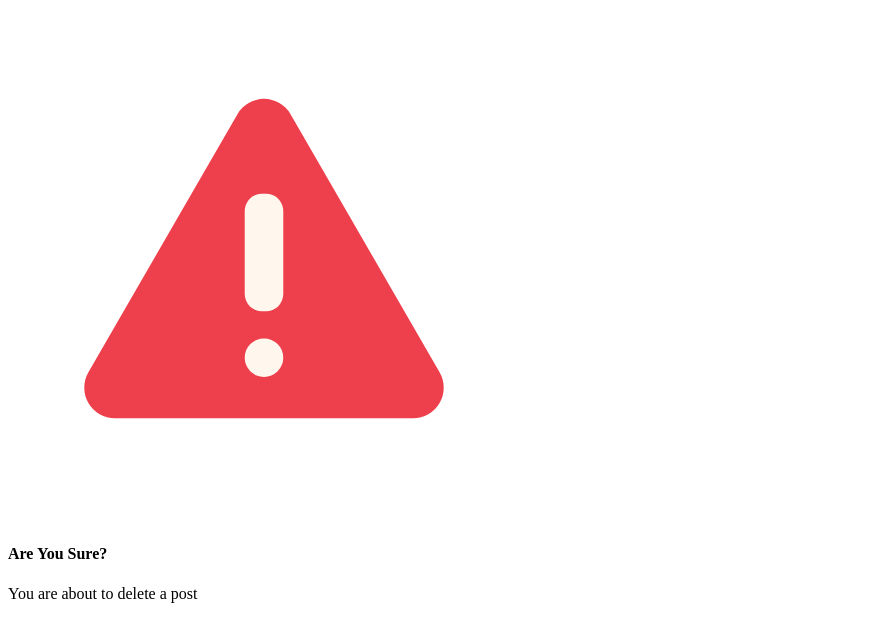
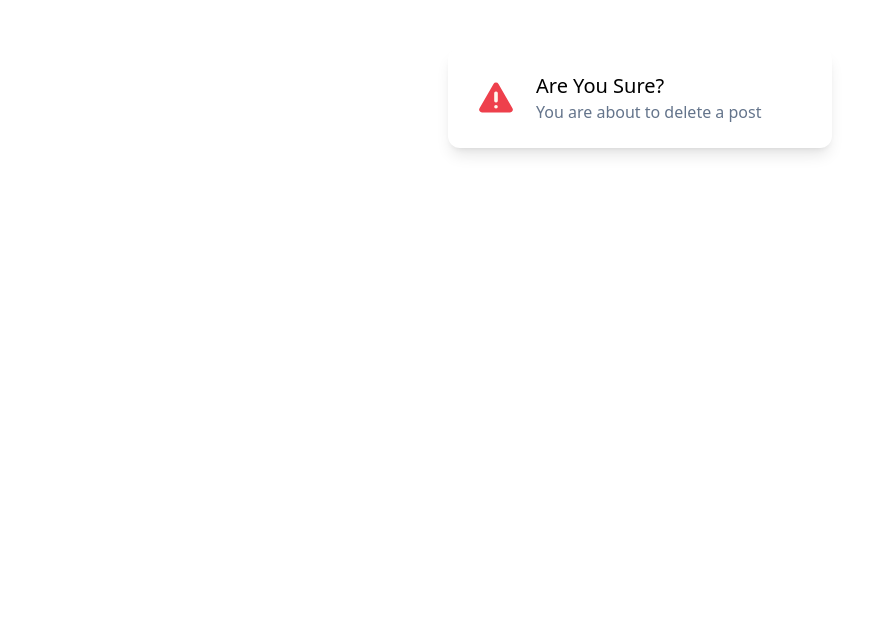
Before and after one commit to blessedbc/Tailwind-Sandbox1, a plain HTML site: page 01-utility-first/index.html in a window 1280 px wide. Shown: the whole page, without its empty margins (0-885 px from the left). Drawn offline with nearby package versions, Linux system fonts and the light colour scheme.

Commit message:
utility first fundamentals

```diff
--- a/01-utility-first/index.html
+++ b/01-utility-first/index.html
@@ -3,17 +3,18 @@
 <head>
   <meta charset="UTF-8">
   <meta name="viewport" content="width=device-width, initial-scale=1.0">
+  <script src="https://cdn.tailwindcss.com"></script>
   <title>utility first</title>
 </head>
 <body>
- <div class="alert">
-  <div class="alert-logo-wrap">
-   <img class="alert-logo" src="img/warning.svg" alt="alert">
+  <div class="flex items-center p-6 max-w-sm mx-auto bg-white rounded-xl shadow-lg space-x-4 mt-12">
+    <div class="alert-logo-wrap">
+      <img class="w-12 h-12" src="img/warning.svg" alt="alert" />
+    </div>
+    <div>
+      <h4 class="text-xl font-medium text-black">Are You Sure?</h4>
+      <p class="text-slate-500">You are about to delete a post</p>
+    </div>
   </div>
-  <div class="alert-body">
-    <h4 class="alert-title">Are You Sure?</h4>
-    <p class="alert-message">You are about to delete a post</p>
-  </div>
- </div>
 </body>
 </html>
```
